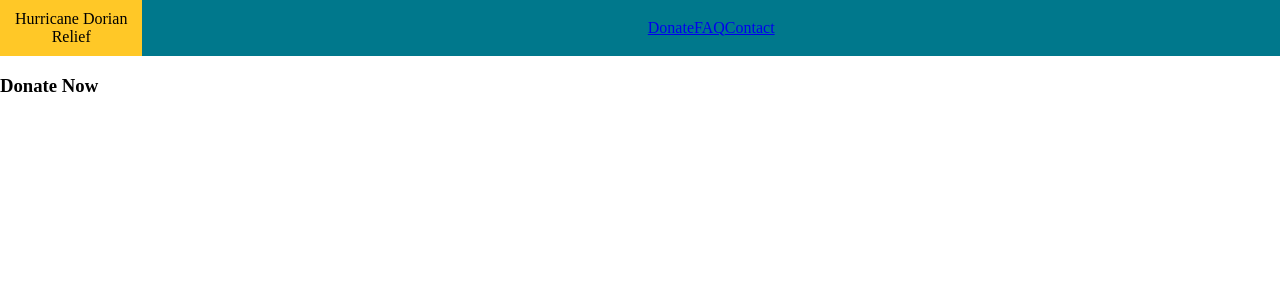
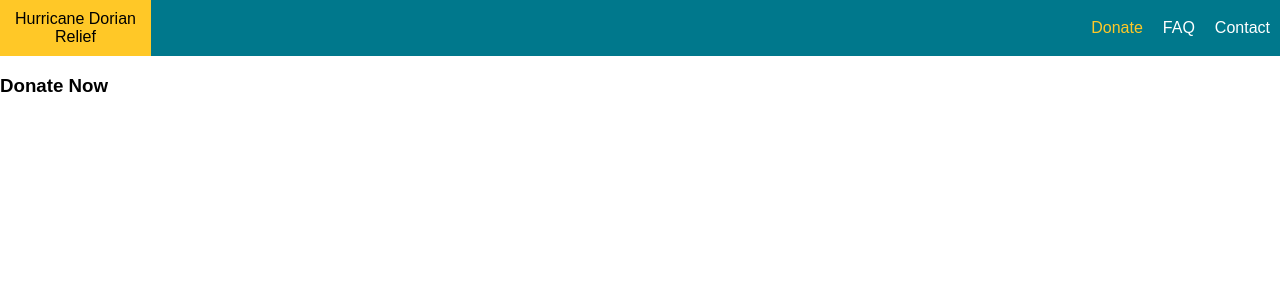
Before and after one commit to btyy77c/basic_vue_js_app, a Vue app: page / in a window 1280 px wide. Shown: the top 300 px of the page. Built offline with nearby package versions, Linux system fonts and the light colour scheme.

Commit message:
Small style fixes

```diff
--- a/src/App.vue
+++ b/src/App.vue
@@ -7,6 +7,7 @@
 
 <style lang="scss">
 body {
+  font-family: sans-serif;
   margin: 0;
   padding: 0;
 }
--- a/src/components/Nav.vue
+++ b/src/components/Nav.vue
@@ -14,25 +14,50 @@
 </template>
 
 <style scoped lang="scss">
+$blue: #00788c;
+$yellow: #ffc827;
+
 nav {
-  background-color: #00788c;
+  background-color: $blue;
   color: #fff;
   display: flex;
+}
+
+a {
+  align-items: center;
+  color: #fff;
+  display: flex;
+  height: 100%;
+  padding: 0 10px;
+  text-decoration: none;
+
+  &:hover {
+    background-color: darken($blue, 1%);
+  }
 }
 
 .links {
   align-items: center;
   display: flex;
   flex-grow: 1;
-  justify-content: center;
+  justify-content: flex-end;
 }
 
 .logo {
   align-items: center;
-  background-color: #ffc827;
+  background-color: $yellow;
   color: #000;
   display: flex;
   flex-direction: column;
   padding: 10px 15px;
+  width: 70vw;
+
+  @media (min-width: 700px) {
+    width: auto;
+  }
+}
+
+.router-link-exact-active {
+  color: $yellow;
 }
 </style>
```
